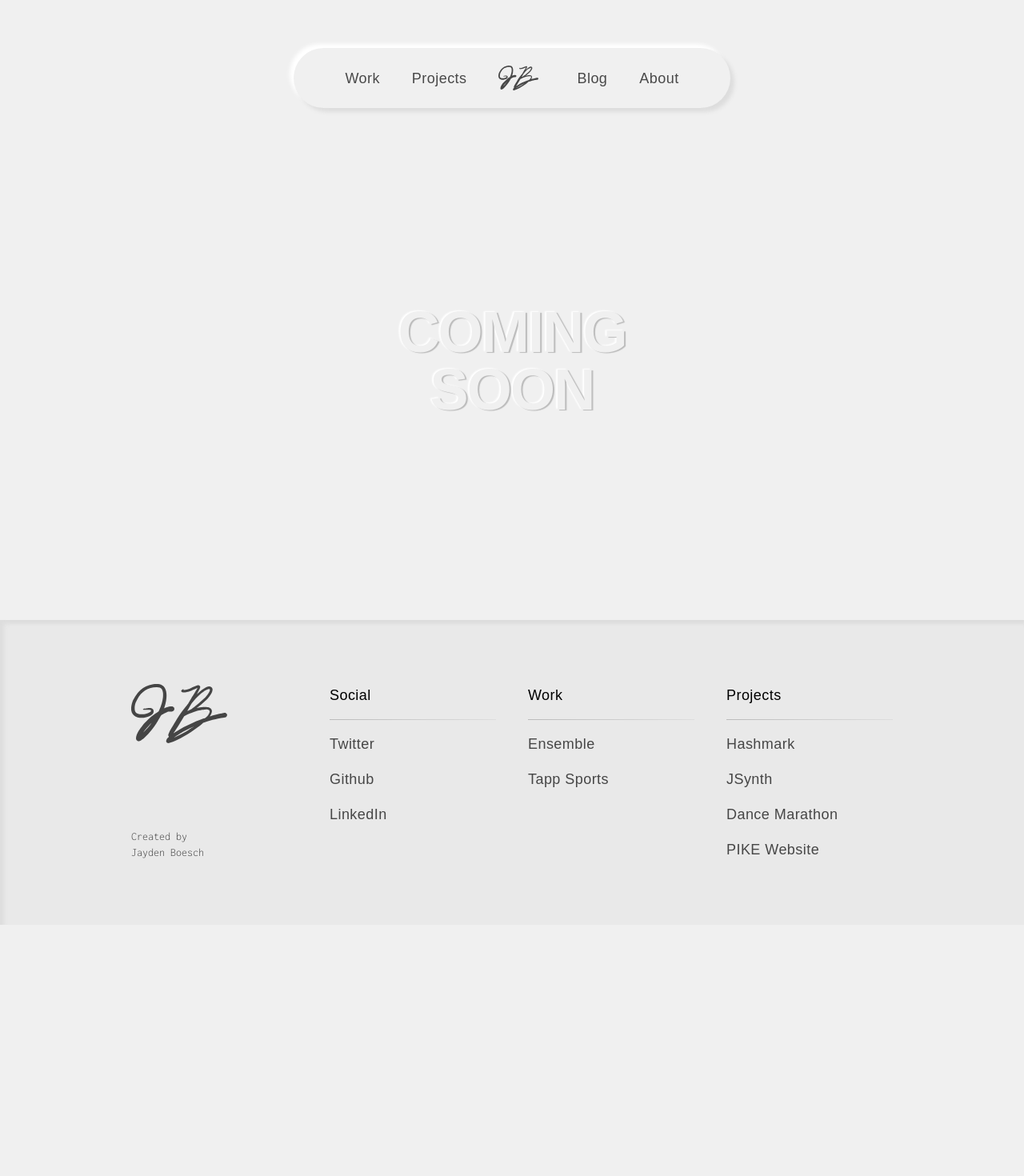
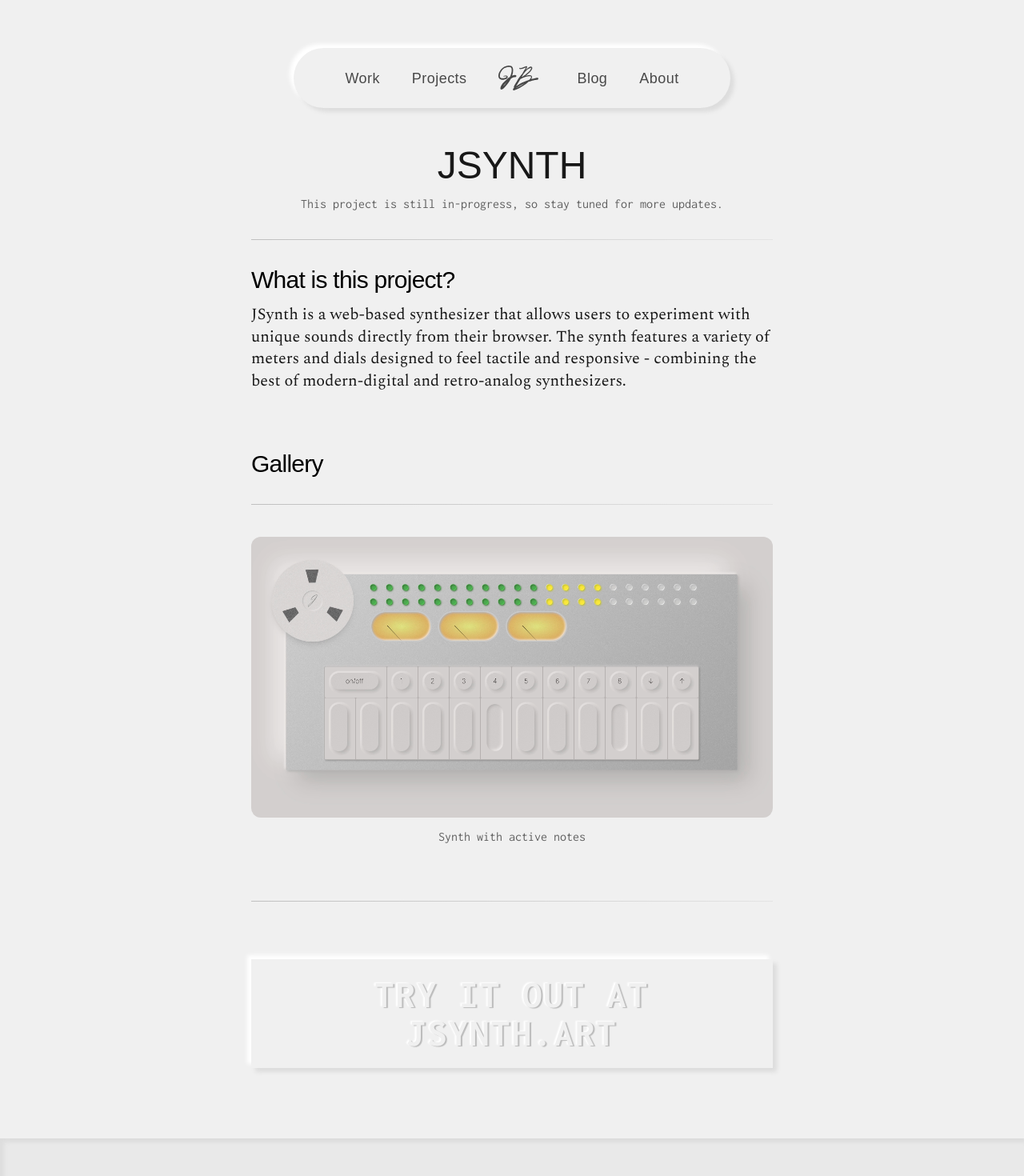
Before and after one commit to jaboesch/jboesch, a Next.js app: page /projects/jsynth in a window 1280 px wide. Shown: the top 1470 px of the page at 80% size. Before the commit the page ends 1156 px from the top, so only its background shows below. Built offline with nearby package versions, Linux system fonts and the light colour scheme; a web font is replaced by a local one.

Commit message:
Add content for dance marathon, pike, and jsynth

```diff
--- a/src/app/projects/dance-marathon-website/page.tsx
+++ b/src/app/projects/dance-marathon-website/page.tsx
@@ -1,10 +1,60 @@
-import MessagePage from "@/components/messagePage";
+import Divider from "@/components/divider";
+import ArticleContainer from "@/components/layout/articleContainer";
+import { PROJECT_DESCRIPTIONS } from "@/constants/descriptions";
+import Image from "next/image";
 import React from "react";
 
 type Props = {};
 
 const Page = (props: Props) => {
-  return <MessagePage primaryMessage="Coming Soon" />;
+  return (
+    <ArticleContainer>
+      <div className="flex flex-col gap-4 md:gap-3 w-full">
+        <img
+          className="w-full pr-2 opacity-90"
+          src="/assets/dance-marathon/wordmark.png"
+          alt="UNDM"
+        />
+        <Divider className="my-5" />
+        <h1>What is this project?</h1>
+        <p>{PROJECT_DESCRIPTIONS.danceMarathon.summary}</p>
+        <br />
+        <h1>What was my involvement?</h1>
+        <p>
+          I volunteered alongside a team of four other students to design and
+          build a new website for the organization. My specific contributions
+          focused on developing the Corporate Sponsorship and Blog pages,
+          utilizing Ruby on Rails and SCSS to create an attractive and engaging
+          user experience. I was also responsible for dev ops tasks, such as
+          automated deployments, and conducted code reviews to maintain
+          high-quality standards. This project was a rewarding opportunity to
+          apply my technical skills to support a valuable cause.
+        </p>
+        <br />
+        <h1>Gallery</h1>
+        <Divider className="my-5" />
+        <div className="gap-3 w-full flex mx-auto flex-col">
+          <Image
+            alt="Countdown"
+            src="/assets/dance-marathon/countdown.png"
+            className="object-scale-down mt-2 w-full rounded-xl brightness-[99%] hover:brightness-100 transition duration-300"
+            width={1600}
+            height={900}
+          />
+          <span className="caption">Live countdown for fundraiser</span>
+          <Image
+            alt="Sponsorship"
+            src="/assets/dance-marathon/sponsorship.png"
+            className=" w-full rounded-xl mt-2 brightness-[99%] hover:brightness-100 transition duration-300"
+            width={1600}
+            height={900}
+          />
+          <span className="caption">Sponsorship detail cards</span>
+          <br />
+        </div>
+      </div>
+    </ArticleContainer>
+  );
 };
 
 export default Page;
--- a/src/app/projects/jsynth/page.tsx
+++ b/src/app/projects/jsynth/page.tsx
@@ -1,10 +1,56 @@
-import MessagePage from "@/components/messagePage";
+import Divider from "@/components/divider";
+import ArticleContainer from "@/components/layout/articleContainer";
+import { PROJECT_DESCRIPTIONS } from "@/constants/descriptions";
+import { EXTERNAL_LINK } from "@/constants/links";
+import Image from "next/image";
+import Link from "next/link";
 import React from "react";
 
 type Props = {};
 
 const Page = (props: Props) => {
-  return <MessagePage primaryMessage="Coming Soon" />;
+  return (
+    <ArticleContainer>
+      <div className="flex flex-col gap-4 md:gap-3 w-full">
+        <h2 className="font-exa text-center uppercase text-black/90 font-light text-5xl">
+          JSynth
+        </h2>
+        <span className="caption">
+          This project is still in-progress, so stay tuned for more updates.
+        </span>
+        <Divider className="my-5" />
+        <h1>What is this project?</h1>
+        <p>{PROJECT_DESCRIPTIONS.jsynth.summary}</p>
+        <br />
+        <br />
+        <h1>Gallery</h1>
+        <Divider className="my-5" />
+        <div className="gap-3 w-full flex mx-auto flex-col">
+          <Image
+            alt="Active Synth"
+            src="/assets/jsynth/synth-screenshot.png"
+            className=" w-full rounded-xl mt-2 brightness-[99%] hover:brightness-100 transition duration-300"
+            width={1600}
+            height={900}
+          />
+          <span className="caption">Synth with active notes</span>
+          <br />
+          <Divider className="my-5" />
+          <Link
+            className="w-full my-10"
+            href={EXTERNAL_LINK.JSYNTH}
+            target="_blank"
+            rel="noopener noreferrer"
+            aria-label="JSynth Website"
+          >
+            <div className="card w-full p-5 font-mono text-center tracking-wider font-bold uppercase text-3xl md:text-5xl emboss hover:text-white transition duration-500">
+              Try it out at jsynth.art
+            </div>
+          </Link>
+        </div>
+      </div>
+    </ArticleContainer>
+  );
 };
 
 export default Page;
--- a/src/app/projects/page.tsx
+++ b/src/app/projects/page.tsx
@@ -40,7 +40,7 @@ const Page = () => {
         >
           <div className="gap-2 w-full flex mx-auto flex-col">
             <Image
-              alt="Landing page"
+              alt="Resting Synth"
               src="/assets/jsynth/at-rest.png"
               className="object-scale-down w-full rounded-xl border brightness-[99%] hover:brightness-100"
               width={1600}
@@ -51,7 +51,7 @@ const Page = () => {
             </p>
             <div className="hidden md:contents">
               <Image
-                alt="Landing page"
+                alt="Active Synth"
                 src="/assets/jsynth/synth-screenshot.png"
                 className="object-scale-down w-full rounded-xl mt-4 border brightness-[99%] hover:brightness-100"
                 width={1600}
@@ -153,7 +153,7 @@ const Page = () => {
               height={900}
             />
             <p className="font-mono text-center text-sm font-extralight">
-              Live countdown until fundraiser
+              Live countdown for fundraiser
             </p>
             <div className="hidden md:contents">
               <Image
--- a/src/app/projects/pi-kappa-alpha-website/page.tsx
+++ b/src/app/projects/pi-kappa-alpha-website/page.tsx
@@ -1,10 +1,62 @@
-import MessagePage from "@/components/messagePage";
+import Divider from "@/components/divider";
+import ArticleContainer from "@/components/layout/articleContainer";
+import { PROJECT_DESCRIPTIONS } from "@/constants/descriptions";
+import Image from "next/image";
 import React from "react";
 
 type Props = {};
 
 const Page = (props: Props) => {
-  return <MessagePage primaryMessage="Coming Soon" />;
+  return (
+    <ArticleContainer>
+      <div className="flex flex-col gap-4 md:gap-3 w-full">
+        <img
+          className="w-full pr-2 my-5 opacity-90"
+          src="/assets/pike/wordmark-1.png"
+          alt="Pike"
+        />
+        <Divider className="my-5" />
+        <h1>What is this project?</h1>
+        <p>{PROJECT_DESCRIPTIONS.pike.summary}</p>
+        <br />
+        <h1>What was my involvement?</h1>
+        <p>
+          During my time as the Technology Chairman for the Pi Kappa Alpha
+          fraternity, I set a goal to completely rebuild the fraternity&apos;s
+          public website. This involved updating the outdated style and content
+          to a more modern and attractive design to support our recruitment
+          efforts. The project required me to rebuild the site using HTML, CSS,
+          and JavaScript, and also to modify an existing .NET application that
+          was integral to the site&apos;s functionality. This initiative
+          significantly boosted our fraternity&apos;s digital presence, leading
+          to a 50% increase in web interactions, which we proudly promoted
+          across social media platforms.
+        </p>
+        <br />
+        <h1>Gallery</h1>
+        <Divider className="my-5" />
+        <div className="gap-3 w-full flex mx-auto flex-col">
+          <Image
+            alt="Landing page"
+            src="/assets/pike/landing.png"
+            className="object-scale-down mt-2 w-full rounded-xl brightness-[99%] hover:brightness-100 transition duration-300"
+            width={1600}
+            height={900}
+          />
+          <span className="caption">Landing Page</span>
+          <Image
+            alt="Info Section"
+            src="/assets/pike/feature.png"
+            className=" w-full rounded-xl mt-2 brightness-[99%] hover:brightness-100 transition duration-300"
+            width={1600}
+            height={900}
+          />
+          <span className="caption">Informational Section with Preamble</span>
+          <br />
+        </div>
+      </div>
+    </ArticleContainer>
+  );
 };
 
 export default Page;
--- a/src/constants/descriptions.ts
+++ b/src/constants/descriptions.ts
@@ -58,16 +58,16 @@ export const PROJECT_DESCRIPTIONS = {
     date: "01/2020 - 01/2021",
     headline: "Recruitment website for PIKE at the Univ. of Nebraska, Lincoln.",
     summary:
-      "The project entailed a complete overhaul of the Pi Kappa Alpha fraternity’s public website, updating both the design and technical infrastructure to enhance recruitment efforts and align with modern web standards.",
+      "This project involved a complete overhaul of the Pi Kappa Alpha fraternity's public website at UNL, updating both the design and technical infrastructure to enhance recruitment efforts and align with modern web standards.",
     involvementSummary:
-      "Led the redesign and development of the website using HTML/CSS/JS, implemented changes to the underlying .NET application, and significantly improved web engagement by 50% as measured by social media promotion and user interactions.",
+      "Independently designed and developed the new website using HTML/CSS/JS, implemented changes to the underlying .NET application, and significantly improved web engagement by 50% as measured by social media promotion and user interactions.",
   },
   danceMarathon: {
     role: "Volunteer Developer",
     date: "09/2019 - 05/2020",
     headline: "Fundraising website for Children's Miracle Network Hospitals.",
     summary:
-      "The UNDM project involves redesigning the University of Nebraska Dance Marathon website, a key platform for fundraising and engaging students in support of pediatric cancer research and local children’s hospitals.",
+      "The UNDM project involved redesigning the University of Nebraska Dance Marathon website, a key platform for fundraising and engaging students in support of pediatric cancer research and local children's hospitals.",
     involvementSummary:
       "Volunteered as part of a student team; responsible for developing the Corporate Sponsorship and Blog pages using Ruby on Rails and SCSS, alongside contributing to various components and performing code reviews.",
   },
```
